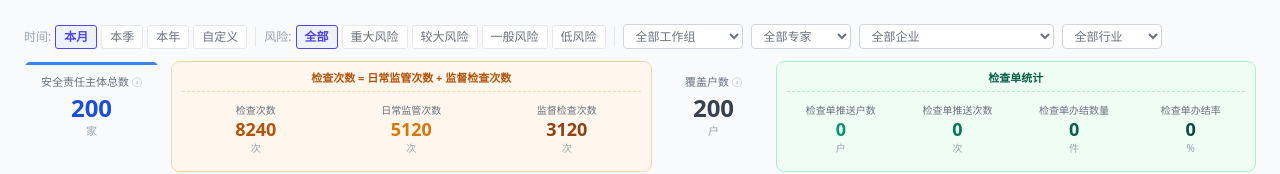
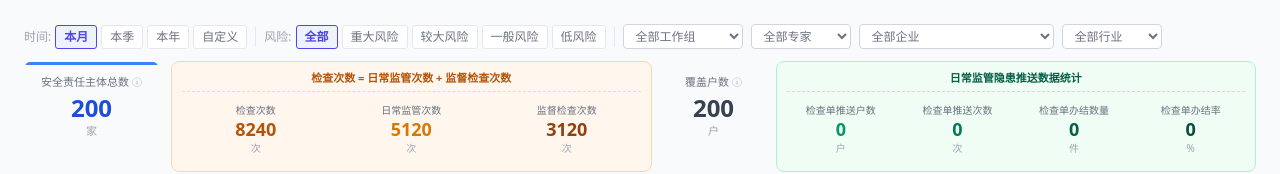
Before and after one commit to xjhyonier/dashboard, a React (Vite) app: page /emergency/station-chief-v2 in a window 1280 px wide. Shown: the part 187-361 px from the top of the page. Built offline with nearby package versions, Linux system fonts and the light colour scheme.

Commit message:
refactor: 总指标'检查单统计'→'日常监管隐患推送数据统计'

```diff
--- a/src/business/emergency/pages/StationChiefV2Dashboard.tsx
+++ b/src/business/emergency/pages/StationChiefV2Dashboard.tsx
@@ -609,7 +609,7 @@ export function StationChiefV2Dashboard() {
           minWidth: 0,
         }}>
           <div style={{ fontSize: 11, color: '#065F46', textAlign: 'center', fontWeight: 600, paddingBottom: 4, borderBottom: '1px dashed #A7F3D0', whiteSpace: 'nowrap' }}>
-            检查单统计
+            日常监管隐患推送数据统计
           </div>
           <div style={{ display: 'flex', gap: 8, flex: 1 }}>
             <KpiCard
```
